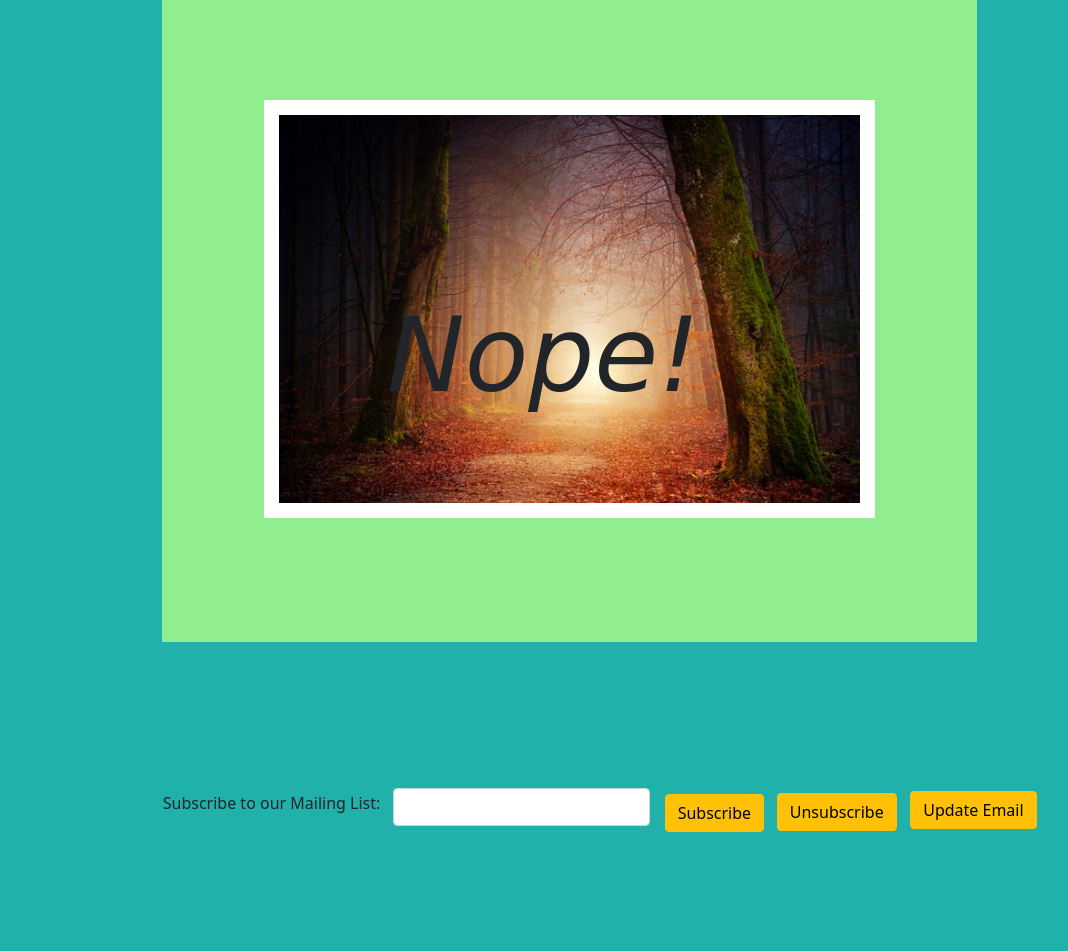
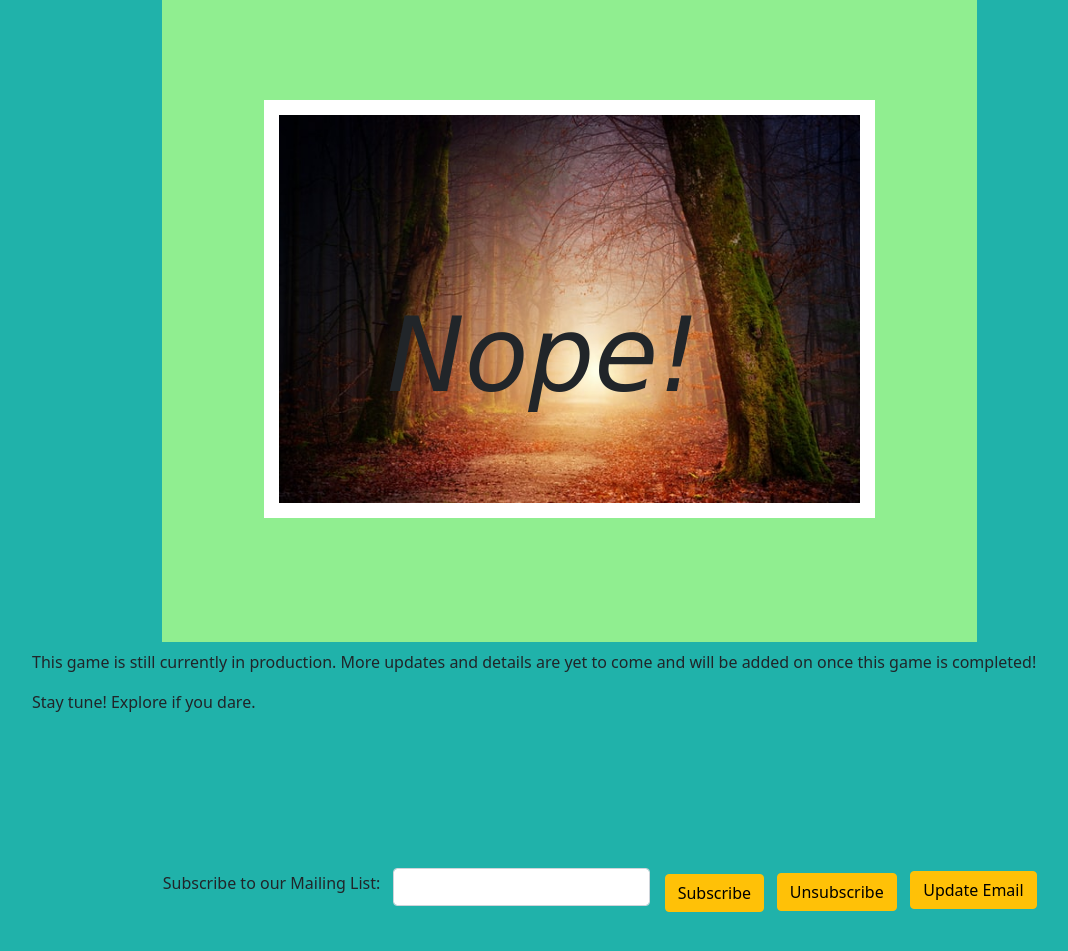
Before and after one commit to ZhouSusan/Nope, a Flask app: page / in a window 1280 px wide. Shown: the part 301-1252 px from the top of the page, without its empty margins (50-1118 px from the left). Before the commit the page ends 1133 px from the top, so only its background shows below. Run offline with Flask 2, Linux system fonts and the light colour scheme.

Commit message:
"added content to home page"

```diff
--- a/flask_app/templates/index.html
+++ b/flask_app/templates/index.html
@@ -45,6 +45,10 @@
                 <h1 class="first-text"> Nope! </h1>
             </div>
         </div>
+        <div>
+            <p>This game is still currently in production. More updates and details are yet to come and will be added on once this game is completed!</p>
+            <p>Stay tune! Explore if you dare.</p>
+        </div>
         <div class="row g-3 align-items-center bottom-box">
             <label class="col-form-label mailing-list">Subscribe to our Mailing List:</label>
             <div class="col-auto">
```
